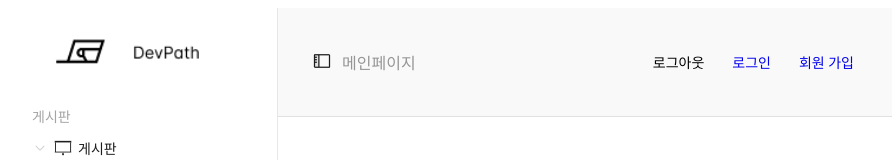
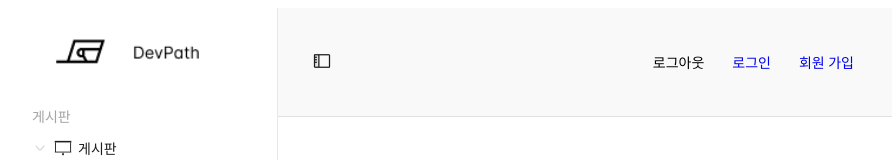
Before and after one commit to be15-FreePath-DevPath/be15-3rd-FreePath-DevPath-FE, a Vue app: page /csquiz in a window 1280 px wide. Shown: the top 160 px of the page, without its empty margins (0-892 px from the left). Built offline with nearby package versions, Linux system fonts and the light colour scheme.

Commit message:
[fix #16] 기존 emit, props 제거 및 provide로 구현

```diff
--- a/src/components/layout/Header.vue
+++ b/src/components/layout/Header.vue
@@ -1,19 +1,14 @@
 <script setup>
-import { defineProps } from 'vue';
-const props = defineProps({
-  breadcrumbItems: {
-    type: Array,
-    required: true,
-    default : ['메인페이지']
-  }
-});
-// const items = ['메인페이지', '마이페이지','기타등등']
+import {defineProps, inject} from 'vue';
 
 const emit = defineEmits(['navToggle'])
 
 const navToggle =  () => {
   emit('navToggle', {navToggled:true})
 }
+
+const breadcrumbItems = inject('items');
+
 </script>
 
 
--- a/src/components/layout/LayoutDefault.vue
+++ b/src/components/layout/LayoutDefault.vue
@@ -5,10 +5,10 @@
       </transition>
       <div>
         <Header
-          :items="breadcrumbItems"
+            :breadcrumbItems="breadcrumbItems"
         @navToggle="handleSidebar"/>
         <main class="main-content" >
-        <slot  @update-breadcrumb="updateBreadcrumb"/>
+          <slot/>
         </main>
       </div>
 
@@ -25,11 +25,6 @@ const  breadcrumbItems = ref([]);
 
   const handleSidebar = () => {
     showSidebar.value = !showSidebar.value
-}
-
-// 자식(main-content 슬롯)에서 이벤트 수신
-const updateBreadcrumb = (items) => {
-  breadcrumbItems.value = items
   }
   </script>
 
--- a/src/features/main/views/MainView.vue
+++ b/src/features/main/views/MainView.vue
@@ -3,13 +3,11 @@
 import LayoutDefault from "@/components/layout/LayoutDefault.vue";
 import MainInfoPaging from "@/features/main/components/MainInfoPaging.vue";
 
-import { onMounted } from 'vue'
+import {provide, ref} from 'vue'
 
-const emit = defineEmits(['update-breadcrumb'])
+const items = ref(['메인페이지'])
 
-onMounted(() => {
-  emit('update-breadcrumb', ['메인페이지', '상세페이지'])
-})
+provide('items', items);
 </script>
 
 <template>
```
Lines whose indentation alone changed are shown as unchanged.
